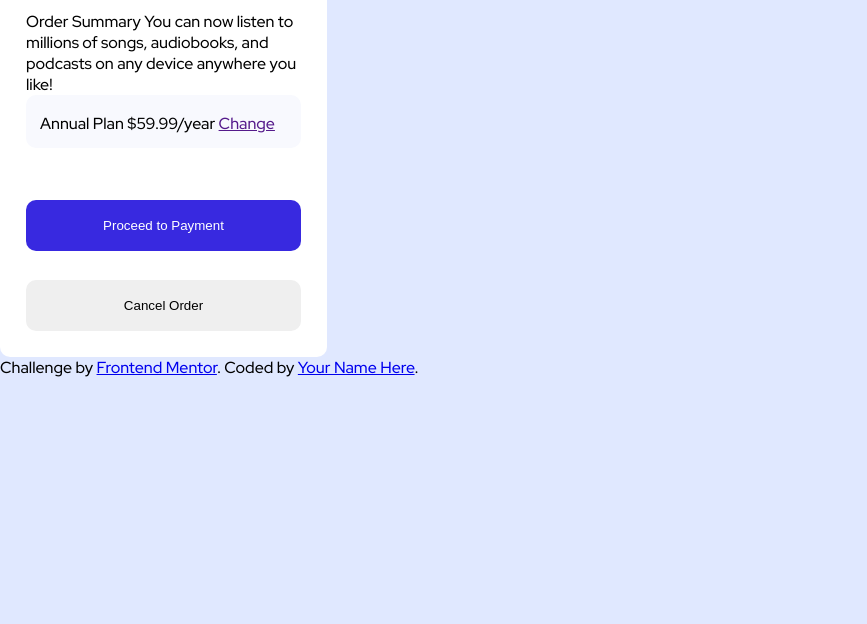
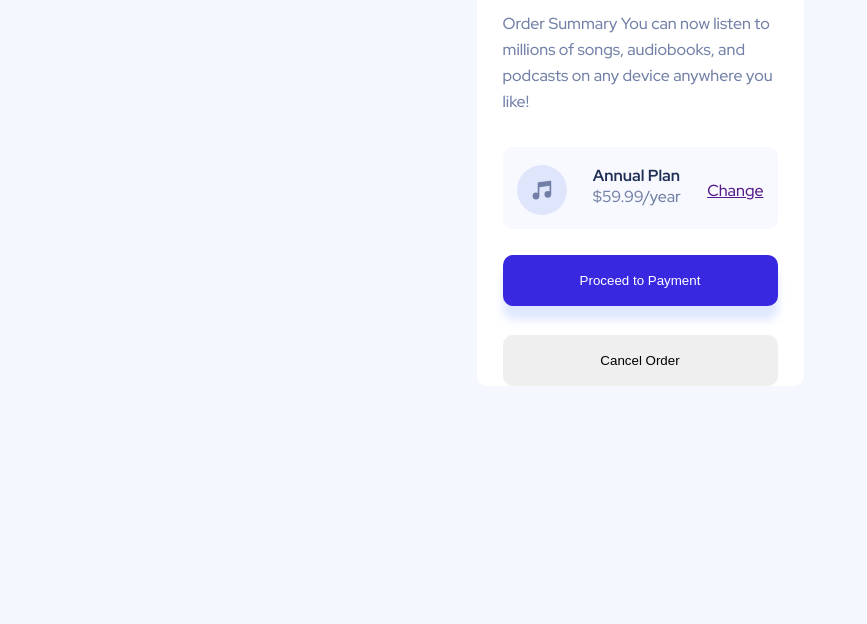
Before and after one commit to mahassan/Order-summary, a plain HTML site: page index.html in a window 1280 px wide. Shown: the part 176-800 px from the top of the page, without its empty margins (0-867 px from the left). Drawn offline with Linux system fonts and the light colour scheme.

Commit message:
almost done, working on background

```diff
--- a/index.html
+++ b/index.html
@@ -13,18 +13,29 @@
   <div class="container">
     <div class="card">
       <header>
-
+        <img src="./images/illustration-hero.svg" alt="header" />
       </header>
      <main>
+       <div class="summary">
         Order Summary
-
         You can now listen to millions of songs, audiobooks, and podcasts on any
         device anywhere you like!
+       </div>
         <div class="offer">
-          Annual Plan
-          $59.99/year
-
+          <div class="icon">
+            <img src="./images/icon-music.svg" alt="music icon" />
+          </div>
+          <div class="details">
+            <div>
+              <strong>
+                <h1>Annual Plan</h1>
+              </strong>
+            </div>
+            <h2>$59.99/year</h2>
+          </div>
+         <div class="anchor">
           <a href="">Change</a>
+         </div>
         </div>
    </main>
    <footer>
@@ -36,9 +47,5 @@
     </button>
   </footer>
     </div>
-  <div class="attribution">
-    Challenge by <a href="https://www.frontendmentor.io?ref=challenge" target="_blank">Frontend Mentor</a>.
-    Coded by <a href="#">Your Name Here</a>.
-  </div>
 </body>
 </html>
--- a/styles.scss
+++ b/styles.scss
@@ -4,12 +4,29 @@
     padding: 0;
 }
 body{
-    background-color:  hsl(225, 100%, 94%);
+    background-color:   hsl(225, 100%, 98%);
+    background-image: url(./images/pattern-background-desktop.svg) no-repeat;
     box-sizing: content-box;
     font-family: 'Red Hat Display', sans-serif;
+    font-size: 16px;
+    @media (max-width:375px){
+        background-image: url(./images/icon-music.svg) no-repeat;
+    }
+
 }
 .container{
+    display: flex;
+    flex-direction: column;
+    justify-content: center;
+    align-content: center;
+    flex-wrap: wrap; /* By default flex has nowrap which prevent align-content*/
+    img{
+        width:327px;
+        border-radius: inherit;
+    }
     header{
+        border-top-left-radius: 10px;
+        border-top-right-radius: 10px;
         @media (max-width:375px){
             width: 327px;
         }
@@ -21,23 +38,58 @@ body{
         border-radius: 10px;
         background:#fff;
         main{
+            .summary{
+                color: hsl(224, 23%, 55%);
+                margin-bottom: 32px;
+                line-height: 26px;
+            }
             .offer{
                 background-color: hsl(230, 75%, 98.4%);
                 padding:18px 14px 14px;
                 border-radius: 10px;
+                display: flex;
+                justify-content: space-between;
+                h1,h2{
+                    font-size: inherit;
+                }
+                h1{
+                    color: hsl(223, 47%, 23%);
+                }
+                h2{
+                    color: hsl(224, 23%, 55%);
+                    font-weight: 500;
+                }
+                .icon{
+                    width: 50px;
+                    height: 50px;
+                    background: transparent;
+                    img{
+                        width: inherit;
+                        height: inherit;
+                    }
+                }
+                .anchor {
+                    display: flex;
+                    align-items: center;
+                }
             }
         }
     }
     main,
     footer{
-        padding:26px;
+        padding:26px 26px 0 26px;
         display: flex;
         flex-direction: column;
         button{
             &:first-of-type{
                 margin-bottom:29px;
                 background-color: hsl(245, 75%, 52%);
-                color:#fff
+                color:#fff;
+                box-shadow: 0 14px 10px hsl(225deg 100% 94%);
+                transition: background-color 1s;
+            &:hover{
+                background-color: hsl(224, 23%, 55%);
+            }
             }
                 padding-top:18px;
                 padding-bottom:18px;
```
Also changed, not shown: images/favicon-32x32.png (added), images/icon-music.svg (added), images/illustration-hero.svg (added), images/pattern-background-desktop.svg (added), images/pattern-background-mobile.svg (added), styles.css, 1 other file.
